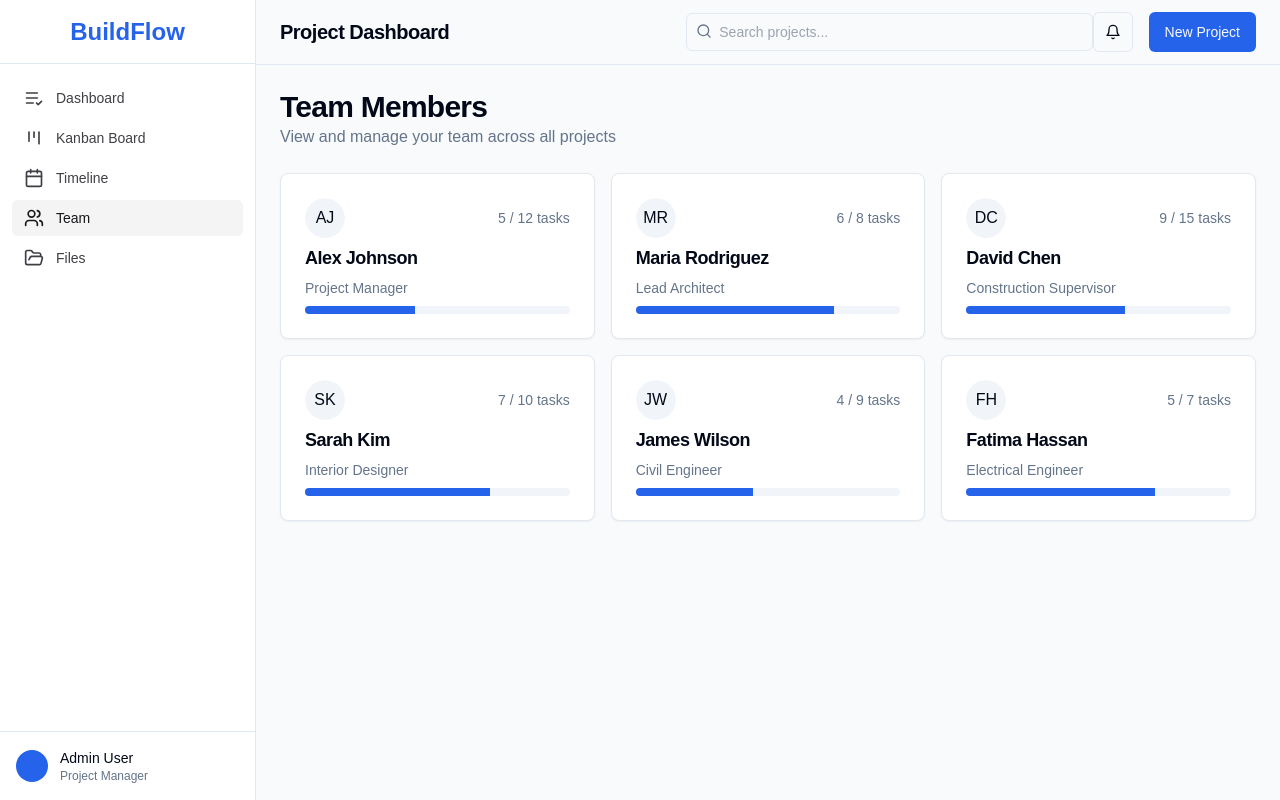
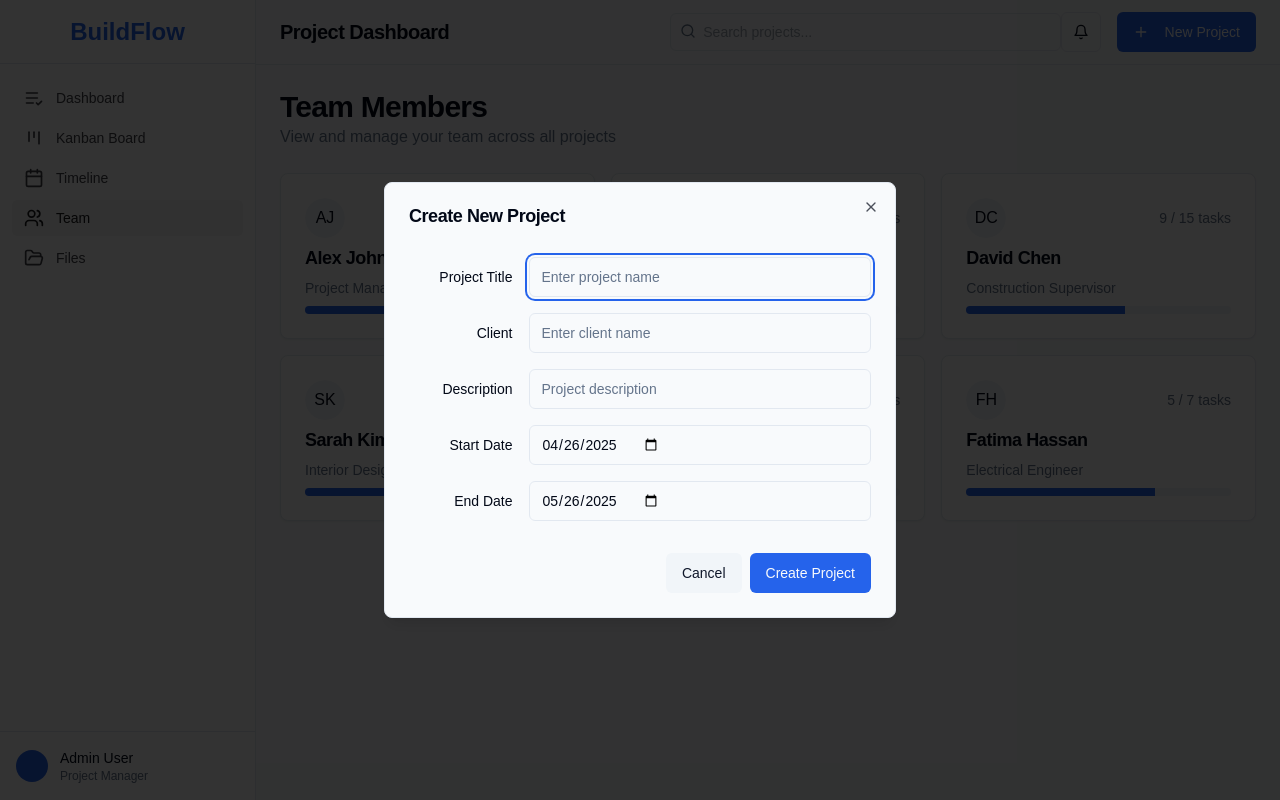
Before and after one commit to Samsulmaarif01/buildflow-homebase, a React (Vite) app: page /team in a window 1280 px wide. Both pictures are taken after a click on the button "New Project". Built offline with nearby package versions, Linux system fonts and the light colour scheme.

Commit message:
Add new project button functionality

```diff
--- a/src/components/layout/Navbar.tsx
+++ b/src/components/layout/Navbar.tsx
@@ -2,12 +2,22 @@
 import React from "react";
 import { Menu, Bell, Search } from "lucide-react";
 import { Button } from "@/components/ui/button";
+import NewProjectDialog from "@/components/project/NewProjectDialog";
+import { Project } from "@/types";
+import { toast } from "sonner";
 
 type NavbarProps = {
   toggleSidebar: () => void;
 };
 
 const Navbar: React.FC<NavbarProps> = ({ toggleSidebar }) => {
+  const handleProjectCreate = (newProject: Project) => {
+    // In a real app, you'd likely dispatch this to a state management system
+    // or send it to an API. For now, we'll just log it.
+    console.log("New Project Created:", newProject);
+    // You could also update the projects list in your data source
+  };
+
   return (
     <header className="sticky top-0 z-10 border-b border-border bg-background">
       <div className="flex h-16 items-center px-4 md:px-6">
@@ -39,7 +49,7 @@ const Navbar: React.FC<NavbarProps> = ({ toggleSidebar }) => {
             <Bell className="h-4 w-4" />
             <span className="sr-only">Notifications</span>
           </Button>
-          <Button>New Project</Button>
+          <NewProjectDialog onProjectCreate={handleProjectCreate} />
         </div>
       </div>
     </header>
--- /dev/null
+++ b/src/components/project/NewProjectDialog.tsx
@@ -0,0 +1,162 @@
+
+import React, { useState } from "react";
+import { Button } from "@/components/ui/button";
+import { Dialog, DialogContent, DialogHeader, DialogTitle, DialogTrigger, DialogFooter, DialogClose } from "@/components/ui/dialog";
+import { Input } from "@/components/ui/input";
+import { Label } from "@/components/ui/label";
+import { Project, TeamMember, Location, generateUUID } from "@/types";
+import { format } from "date-fns";
+import { toast } from "sonner";
+import { Plus } from "lucide-react";
+
+type NewProjectDialogProps = {
+  onProjectCreate?: (project: Project) => void;
+};
+
+const NewProjectDialog: React.FC<NewProjectDialogProps> = ({ onProjectCreate }) => {
+  const [projectData, setProjectData] = useState({
+    title: "",
+    client: "",
+    description: "",
+    startDate: format(new Date(), "yyyy-MM-dd"),
+    endDate: format(new Date(Date.now() + 30 * 24 * 60 * 60 * 1000), "yyyy-MM-dd"), // 30 days from now
+  });
+
+  const handleInputChange = (e: React.ChangeEvent<HTMLInputElement>) => {
+    const { name, value } = e.target;
+    setProjectData(prev => ({
+      ...prev,
+      [name]: value
+    }));
+  };
+
+  const handleCreateProject = () => {
+    // Validate inputs
+    if (!projectData.title || !projectData.client) {
+      toast.error("Please fill in all required fields");
+      return;
+    }
+
+    // Create a default location and team
+    const defaultLocation: Location = {
+      lat: 0,
+      lng: 0,
+      address: "Not specified"
+    };
+
+    const defaultTeamMember: TeamMember = {
+      id: generateUUID(),
+      name: "Project Owner",
+      role: "Project Manager"
+    };
+
+    const newProject: Project = {
+      id: generateUUID(),
+      ...projectData,
+      location: defaultLocation,
+      status: "PLANNING",
+      progress: 0,
+      team: [defaultTeamMember],
+    };
+
+    // Call the create handler if provided
+    onProjectCreate?.(newProject);
+
+    // Show success toast
+    toast.success(`Project "${newProject.title}" created successfully`);
+  };
+
+  return (
+    <Dialog>
+      <DialogTrigger asChild>
+        <Button>
+          <Plus className="mr-2 h-4 w-4" /> New Project
+        </Button>
+      </DialogTrigger>
+      <DialogContent>
+        <DialogHeader>
+          <DialogTitle>Create New Project</DialogTitle>
+        </DialogHeader>
+
+        <div className="grid gap-4 py-4">
+          <div className="grid grid-cols-4 items-center gap-4">
+            <Label htmlFor="title" className="text-right">
+              Project Title
+            </Label>
+            <Input
+              id="title"
+              name="title"
+              placeholder="Enter project name"
+              className="col-span-3"
+              value={projectData.title}
+              onChange={handleInputChange}
+            />
+          </div>
+          <div className="grid grid-cols-4 items-center gap-4">
+            <Label htmlFor="client" className="text-right">
+              Client
+            </Label>
+            <Input
+              id="client"
+              name="client"
+              placeholder="Enter client name"
+              className="col-span-3"
+              value={projectData.client}
+              onChange={handleInputChange}
+            />
+          </div>
+          <div className="grid grid-cols-4 items-center gap-4">
+            <Label htmlFor="description" className="text-right">
+              Description
+            </Label>
+            <Input
+              id="description"
+              name="description"
+              placeholder="Project description"
+              className="col-span-3"
+              value={projectData.description}
+              onChange={handleInputChange}
+            />
+          </div>
+          <div className="grid grid-cols-4 items-center gap-4">
+            <Label htmlFor="startDate" className="text-right">
+              Start Date
+            </Label>
+            <Input
+              id="startDate"
+              name="startDate"
+              type="date"
+              className="col-span-3"
+              value={projectData.startDate}
+              onChange={handleInputChange}
+            />
+          </div>
+          <div className="grid grid-cols-4 items-center gap-4">
+            <Label htmlFor="endDate" className="text-right">
+              End Date
+            </Label>
+            <Input
+              id="endDate"
+              name="endDate"
+              type="date"
+              className="col-span-3"
+              value={projectData.endDate}
+              onChange={handleInputChange}
+            />
+          </div>
+        </div>
+
+        <DialogFooter>
+          <DialogClose asChild>
+            <Button type="button" variant="secondary">
+              Cancel
+            </Button>
+          </DialogClose>
+          <Button onClick={handleCreateProject}>Create Project</Button>
+        </DialogFooter>
+      </DialogContent>
+    </Dialog>
+  );
+};
+
+export default NewProjectDialog;
```
